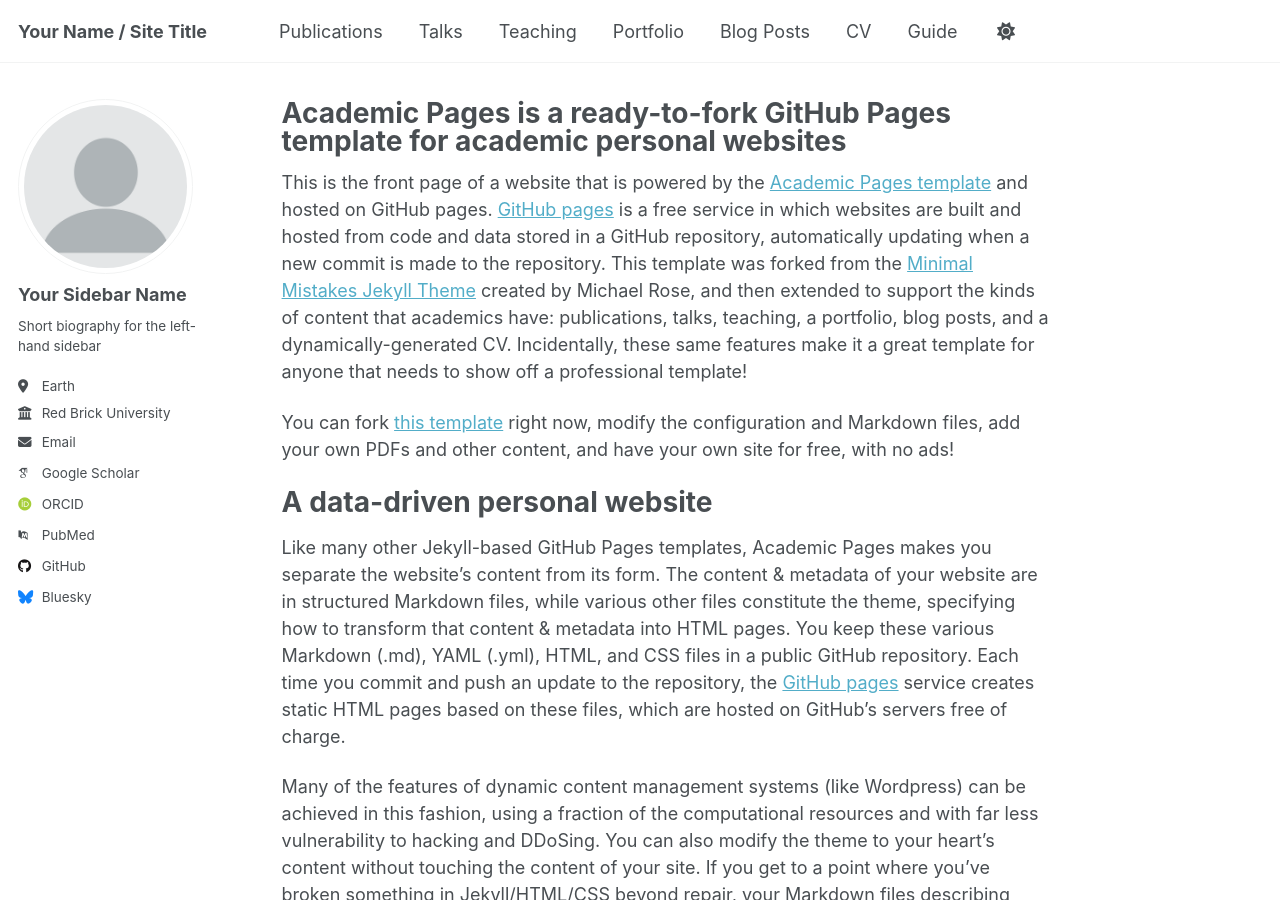
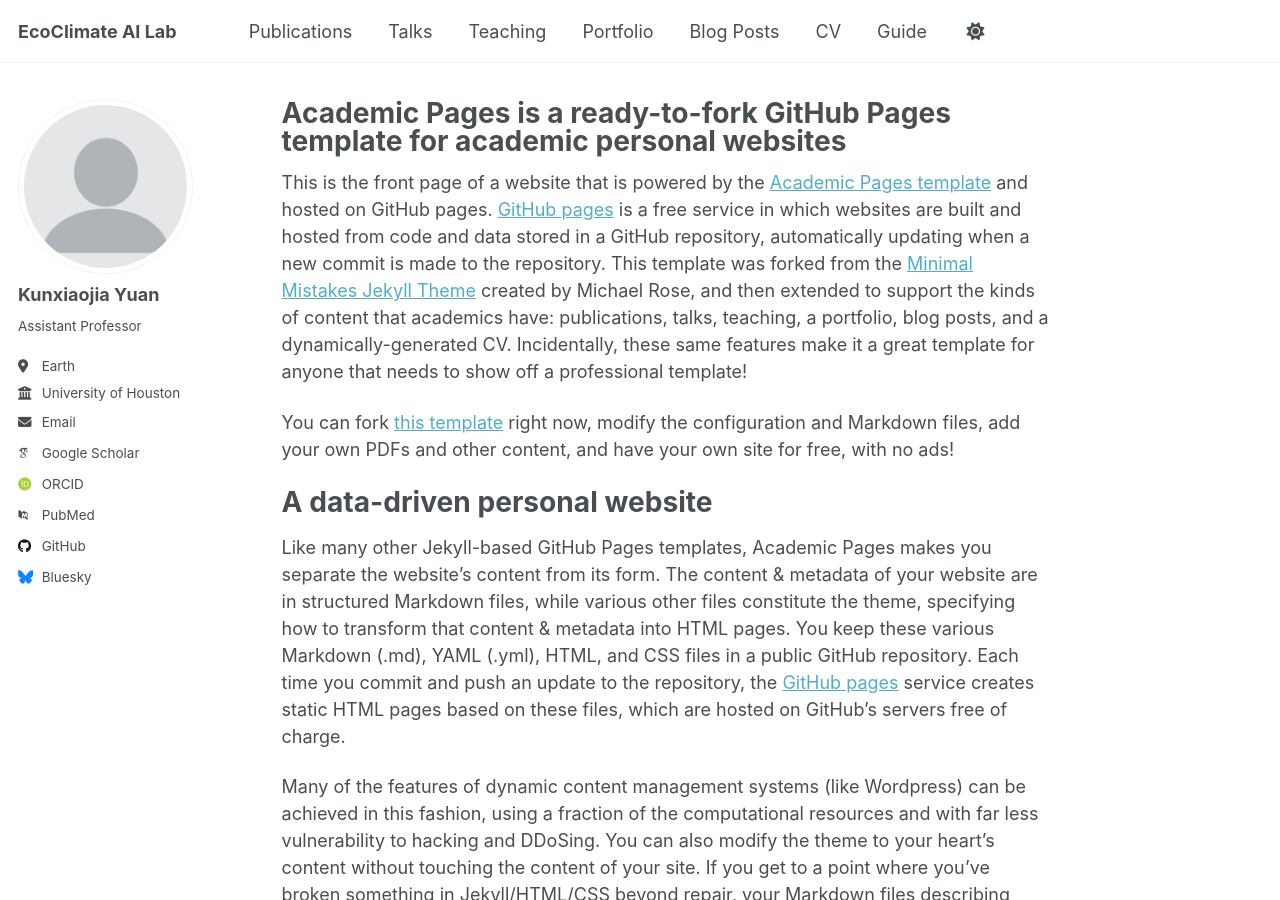
Before and after one commit to YKXJ/YKXJ.github.io, a Jekyll site: the page built from _pages/about.md, in a window 1280 px wide and 900 px high. Built offline with Jekyll 4.4.1, drawn with Linux system fonts in a browser that asks for light colours; some web fonts are replaced; a script that is not in the unit is left out.

Commit message:
Update _config.yml

```diff
--- a/_config.yml
+++ b/_config.yml
@@ -9,10 +9,10 @@
 # Basic Site Settings
 locale                   : "en-US"
 site_theme               : "default" # Currently available options are "default", "air"
-title                    : "Your Name / Site Title"
+title                    : "EcoClimate AI Lab"
 title_separator          : "-"
 name                     : &name "Your Name"
-description              : &description "personal description"
+description              : &description "Investigate Ecosystem-Climate interactions by AI approaches"
 url                      : https://YKXJ.github.io # the base hostname & protocol for your site e.g. "https://[your GitHub username].github.io" or if you already have some other page hosted on Github then use "https://[your GitHub username].github.io/[Your Repo Name]"
 baseurl                  : "" # the subpath of your site, e.g. "/blog"
 repository               : "YKXJ/YKXJ.github.io"
@@ -23,11 +23,11 @@ repository               : "YKXJ/YKXJ.github.io"
 author:
   # Biographic information
   avatar           : "profile.png"
-  name             : "Your Sidebar Name"
+  name             : "Kunxiaojia Yuan"
   pronouns         : # example: "she/her"
-  bio              : "Short biography for the left-hand sidebar"
+  bio              : "Assistant Professor"
   location         : "Earth"
-  employer         : "Red Brick University"
+  employer         : "University of Houston"
   uri              : # URL
   email            : "none@example.org"
 
```
